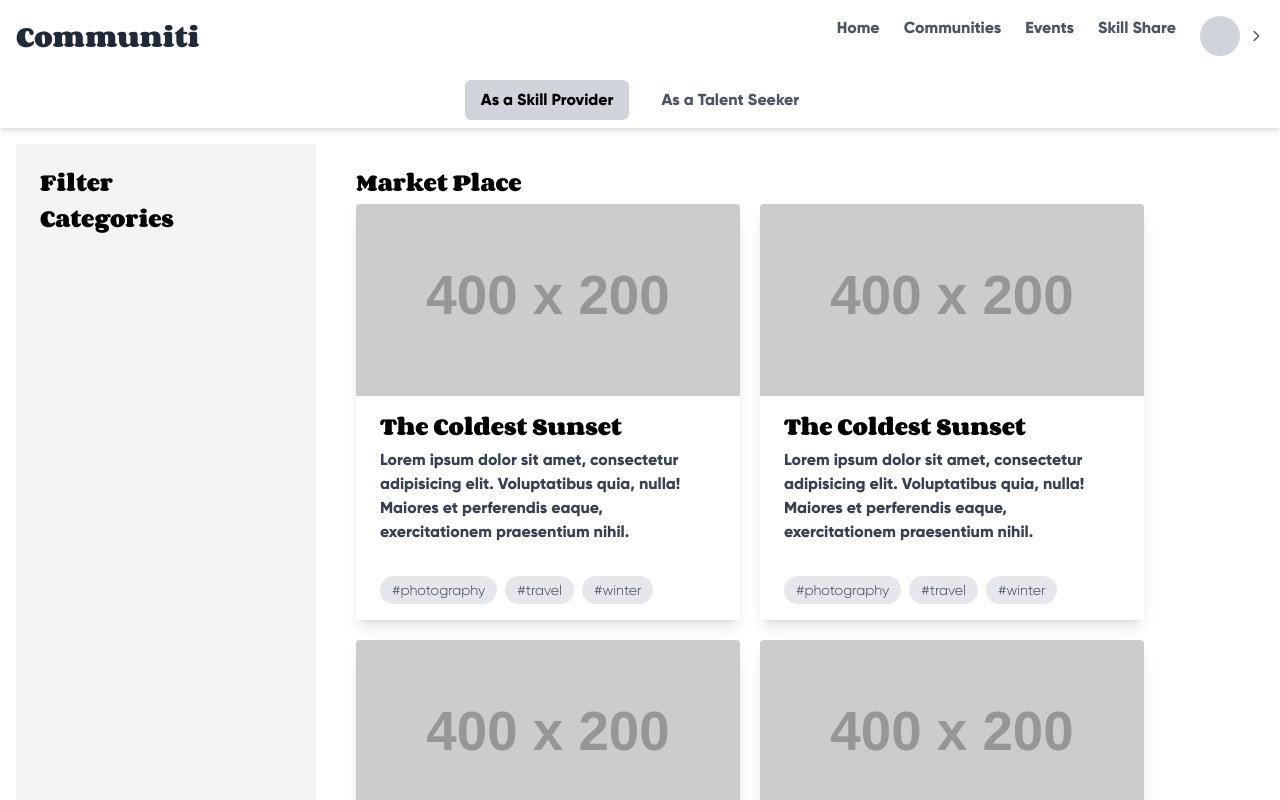
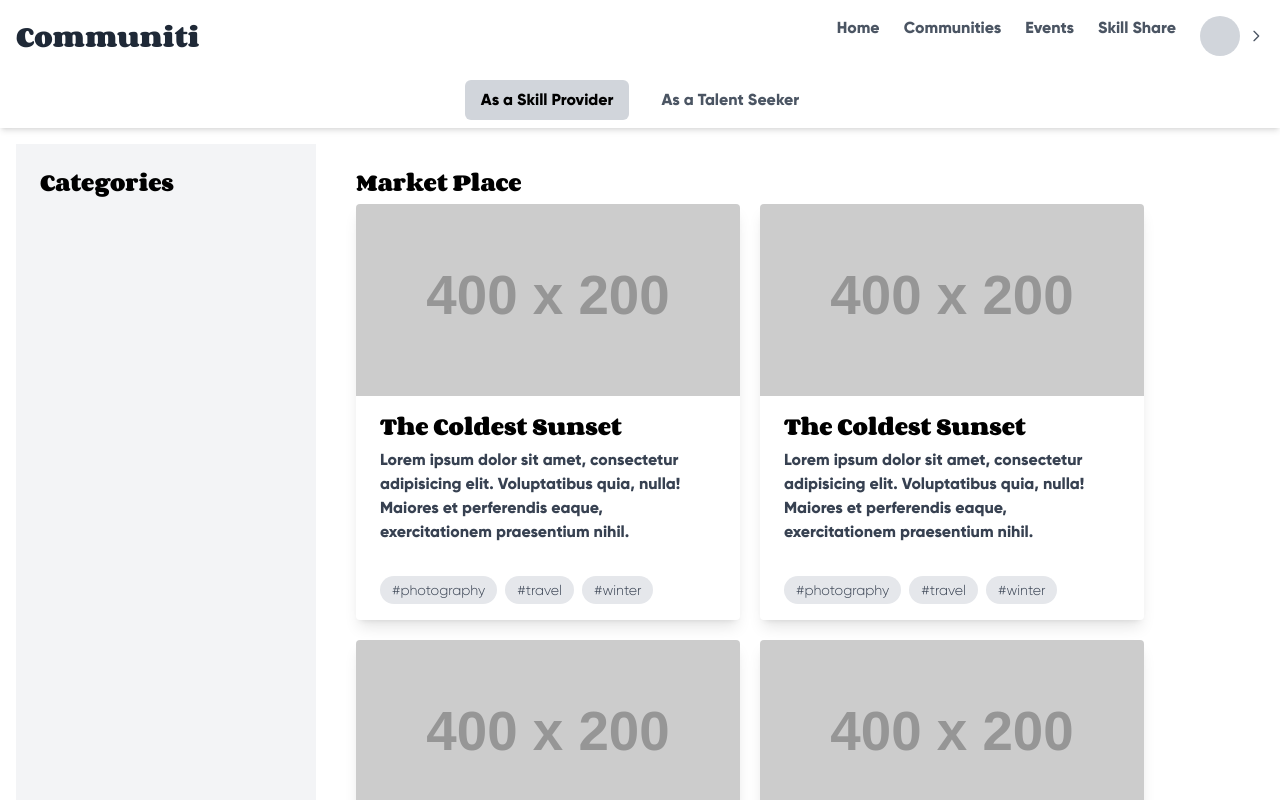
Before and after one commit to makeitMVPadmin/P4_Skill_Exchange, a React (Vite) app: page / in a window 1280 px wide. Shown: the top 800 px of the page. Built offline with nearby package versions, Linux system fonts and the light colour scheme.

Commit message:
removed the word filter

```diff
--- a/src/pages/MarketPlacePage/MarketPlace.tsx
+++ b/src/pages/MarketPlacePage/MarketPlace.tsx
@@ -28,7 +28,6 @@ const MarketPlace = () => {
     <div className="mx-auto p-4 w-full">
       <div className="grid grid-cols-1 md:grid-cols-4 gap-4">
         <div className="bg-gray-100 p-6 col-span-1 ">
-          <h2 className="text-xl font-bold mb-2">Filter</h2>
           <CategoryDropdown onSelectCategory={onSelectCategory} />
         </div>
         <div className="bg-white p-6 col-span-3">
```
